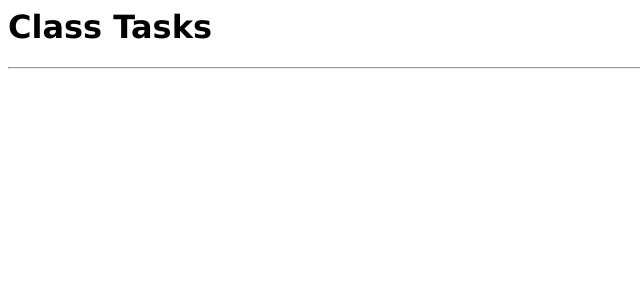
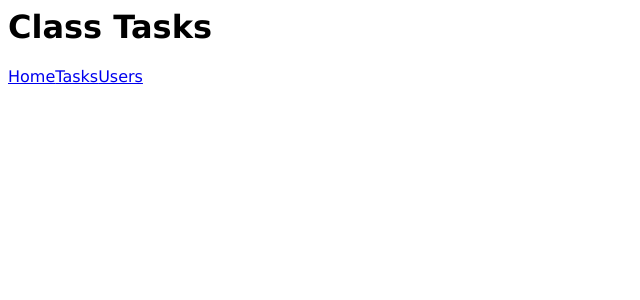
Before and after one commit to abbasi08/the-acme-tasks, a React app: page / in a window 1280 px wide. Shown: the top 300 px of the page, without its empty margins (0-640 px from the left). Built offline with nearby package versions, Linux system fonts and the light colour scheme.

Commit message:
added redux store

```diff
--- a/package.json
+++ b/package.json
@@ -15,6 +15,7 @@
     "curl": "^0.1.4",
     "express": "^4.17.3",
     "pg": "^8.7.3",
+    "react-redux": "^7.2.8",
     "sequelize": "^6.17.0"
   },
   "devDependencies": {
@@ -24,6 +25,8 @@
     "nodemon": "^2.0.15",
     "react": "^18.0.0",
     "react-dom": "^18.0.0",
+    "react-router-dom": "^5.3.0",
+    "redux": "^4.1.2",
     "webpack": "^5.71.0",
     "webpack-cli": "^4.9.2"
   }
--- /dev/null
+++ b/src/components/App.js
@@ -0,0 +1,10 @@
+import React, { Component } from "react";
+import Nav from "./Nav";
+
+class App extends Component {
+  render() {
+    return <Nav />;
+  }
+}
+
+export default App;
--- /dev/null
+++ b/src/components/Nav.js
@@ -0,0 +1,14 @@
+import React from "react";
+import { Link } from "react-router-dom";
+
+const Nav = () => {
+  return (
+    <div>
+      <Link to="/">Home</Link>
+      <Link to="/tasks">Tasks</Link>
+      <Link to="/users">Users</Link>
+    </div>
+  );
+};
+
+export default Nav;
--- a/src/index.js
+++ b/src/index.js
@@ -2,6 +2,18 @@
 
 import React from "react";
 import ReactDOM from "react-dom";
+import { HashRouter } from "react-router-dom"; //allows url to change in browser for client clicks etc
+import { Provider } from "react-redux";
+import App from "./components/App";
+import store from "./store";
+console.log(store.getState());
 
 const root = document.querySelector("#root");
-ReactDOM.render(<hr />, root);
+ReactDOM.render(
+  <HashRouter>
+    <Provider store={store}>
+      <App />
+    </Provider>
+  </HashRouter>,
+  root
+);
--- /dev/null
+++ b/src/store/index.js
@@ -0,0 +1,18 @@
+import { createStore, combineReducers } from "redux";
+
+const tasksReducer = (state = [], action) => {
+  return state;
+};
+
+const usersReducer = (state = [], action) => {
+  return state;
+};
+
+const reducer = combineReducers({
+  tasks: tasksReducer,
+  users: usersReducer,
+});
+
+const store = createStore(reducer);
+
+export default store;
```
